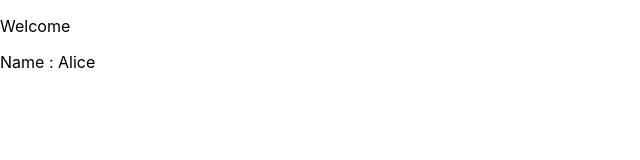
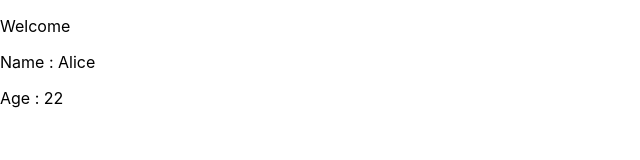
Before and after one commit to alice-njoroge/React, a React (Create React App) app in the folder myapp/: page / in a window 1280 px wide. Shown: the top 160 px of the page, without its empty margins (0-640 px from the left). Built offline with nearby package versions, Linux system fonts and the light colour scheme.

Commit message:
props and object distructuring

```diff
--- a/myapp/src/App.js
+++ b/myapp/src/App.js
@@ -6,7 +6,7 @@ class App extends Component {
     return (
       <div className="App">
         <p>Welcome</p>
-        <New />
+        <New name="Alice" age="22" />
       </div>
 
     );
--- a/myapp/src/New.js
+++ b/myapp/src/New.js
@@ -2,8 +2,13 @@ import React, { Component } from 'react';
 
 class New extends Component {
     render() {
+        const { name, age } = this.props;
+
         return (
-            <div>Name : Alice </div>
+            <div><p>Name : {name}</p>
+                <p> Age : {age}</p>
+            </div>
+
 
         )
     }
```
